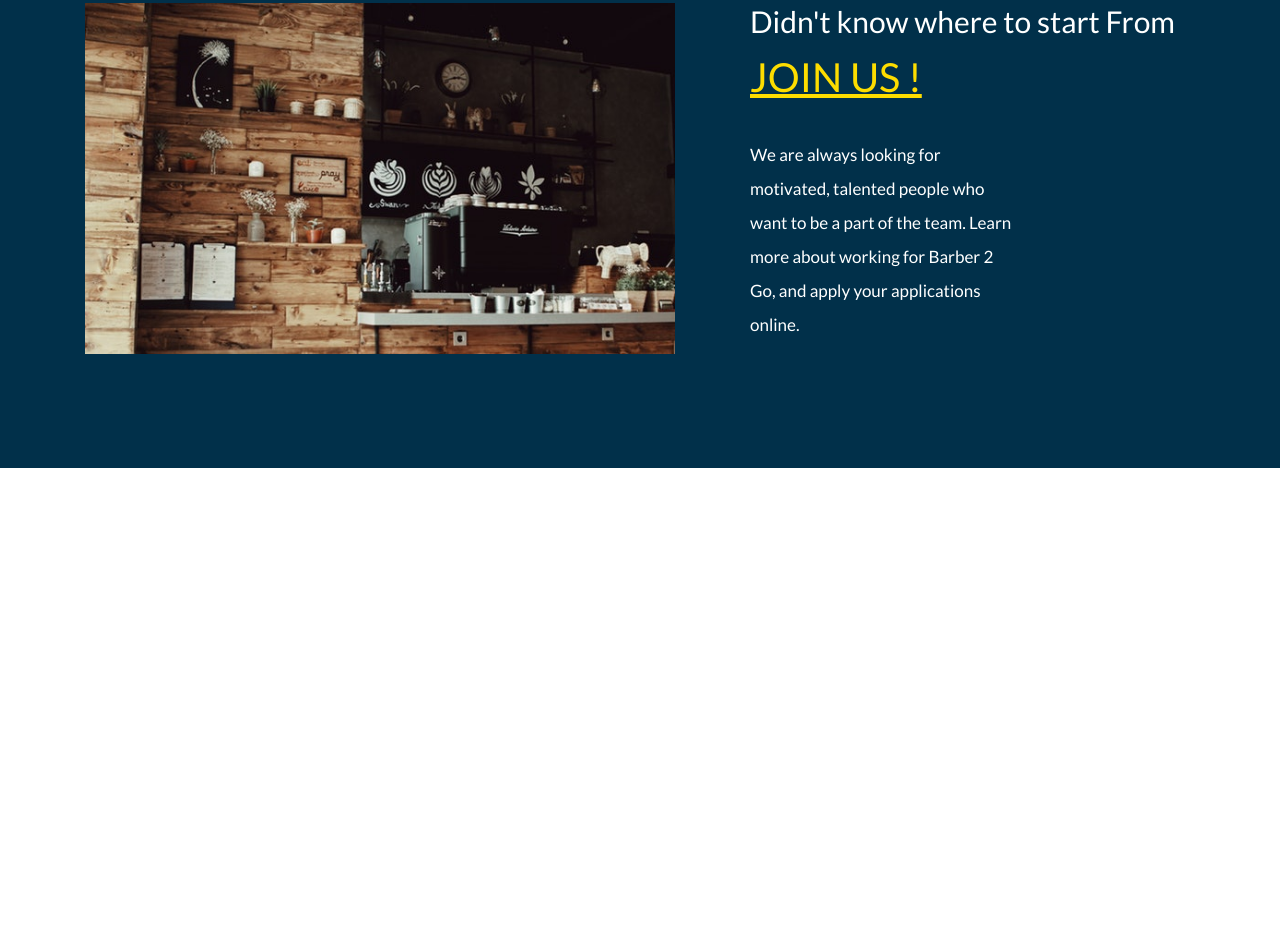
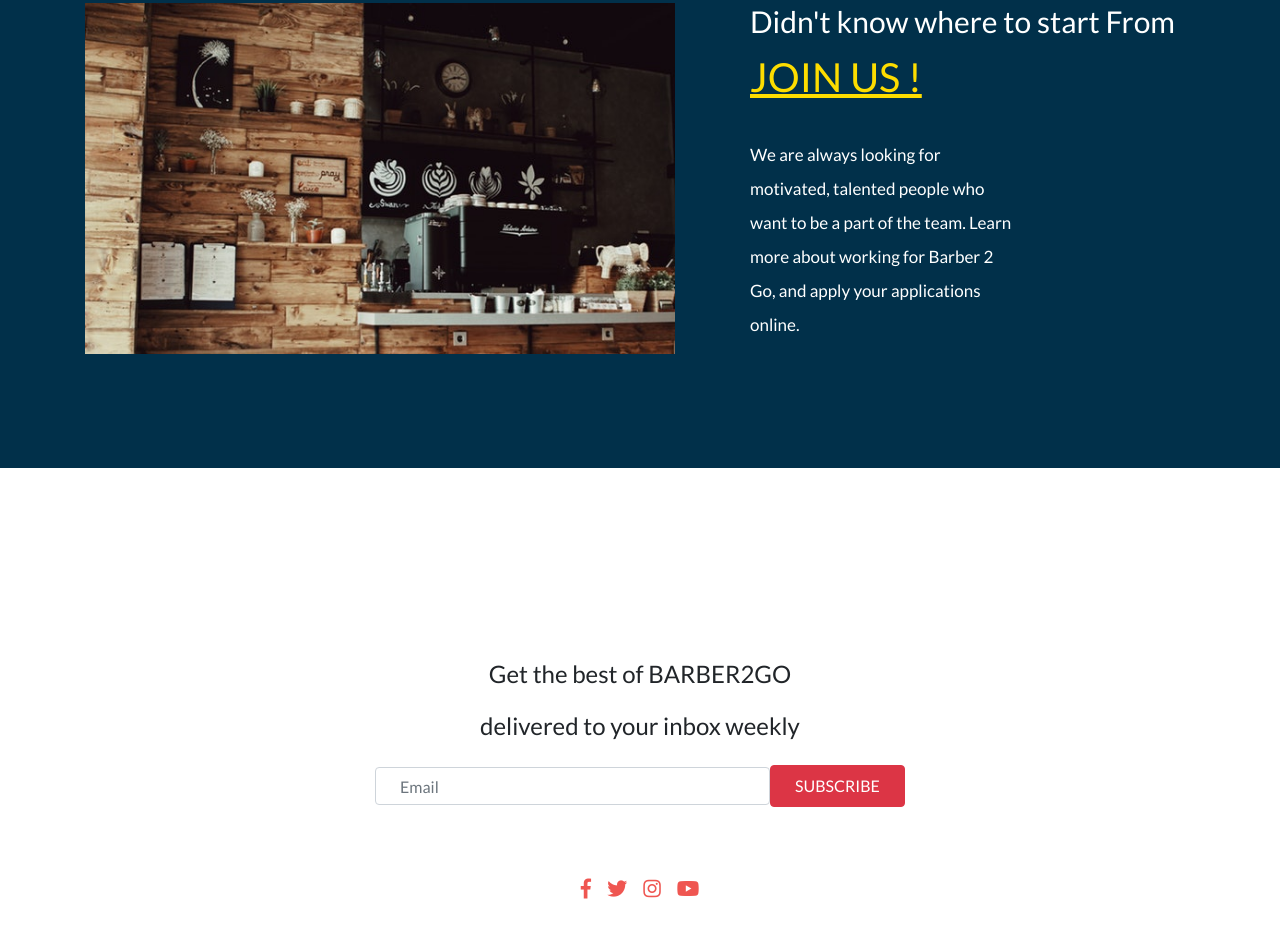
Before and after one commit to gaeunlee931/QA-final-project, a plain HTML site: page index.html in a window 1280 px wide. Shown: the part 5056-5993 px from the top of the page. Before the commit the page ends 5626 px from the top, so only its background shows below. Drawn offline with nearby package versions, Linux system fonts and the light colour scheme.

Commit message:
Newsletter section
Newsletter section with css styling
+ social media icons

```diff
--- a/css/global.css
+++ b/css/global.css
@@ -301,3 +301,18 @@ header {
     margin-top: 15%;
 
 }
+
+
+/* Newsletter section 5 */
+
+
+.social i {
+    color:#EF5651;
+    font-size: 20px;
+}
+
+.section-5 h5 {
+    font-size: 12px;
+    font-weight: 200;
+    font-style: italic;
+}
--- a/index.html
+++ b/index.html
@@ -321,9 +321,29 @@
     </div>
 
 
+</main>
 
 
-</main>
+    <div class="section-5 text-center">
+        <h4 style="margin-top:5%;">Get the best of BARBER2GO</h4>
+        <h4 class="my-4">delivered to your inbox weekly</h4>
+
+        <div class="form-inline justify-content-center">
+            <input type="text" name="Email" id="Email" placeholder="Email" size="40" class="form-control px-4 py-2">
+            <input type="button" value="SUBSCRIBE" class="btn btn-danger px-4 py-2" >
+        </div>
+
+        <div class="social" style="margin:5%;">
+            <div class="d-flex flex-row justify-content-center">
+                <i class="fab fa-facebook-f m-2"></i>
+                <i class="fab fa-twitter m-2"></i>
+                <i class="fab fa-instagram m-2"></i>
+                <i class="fab fa-youtube m-2"></i>
+            </div>
+        </div>
+
+
+
 
 
 </body>
```
